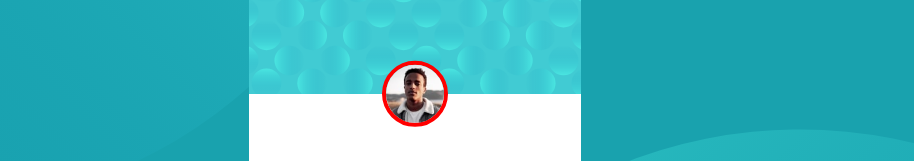
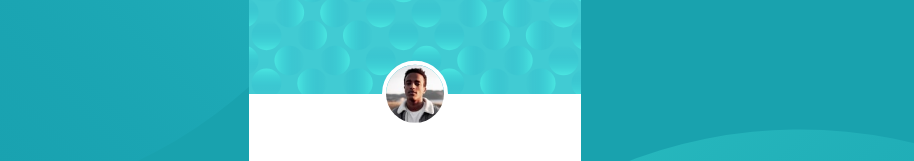
Before and after one commit to darkob1996/profile-card-component, a website: page index.html in a window 1280 px wide. Shown: the part 271-432 px from the top of the page, without its empty margins (225-1139 px from the left). Drawn offline with Linux system fonts and the light colour scheme.

Commit message:
Modified outline color

```diff
--- a/sass/main.scss
+++ b/sass/main.scss
@@ -110,7 +110,7 @@ body {
       transform: translateY(-50%);
       width: 20%;
       z-index: 1;
-      border: 4px solid red;
+      border: 4px solid white;
 
       @media only screen and (max-width: $bp-mobile) {
         width: 33%;
```
Also changed, not shown: css/style.css.
